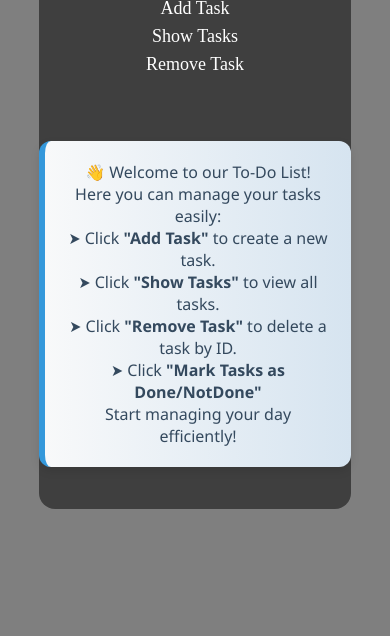
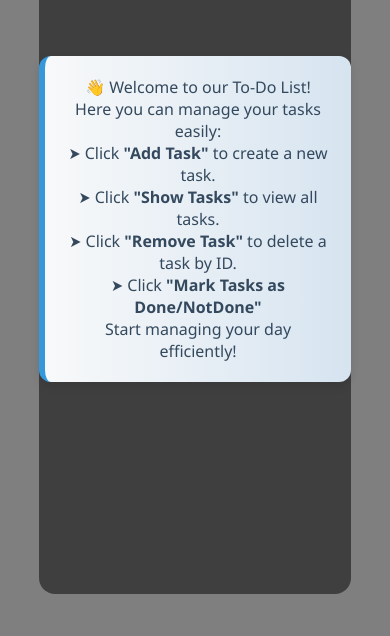
Before and after one commit to Mohsin9092/Todo-List, a plain HTML site: page index.html in a window 390 px wide. Shown: the part 208-844 px from the top of the page. Drawn offline with Linux system fonts and the light colour scheme.

Commit message:
Update style2.css

```diff
--- a/style2.css
+++ b/style2.css
@@ -119,7 +119,7 @@ li a:hover {
     }
     .container1 {
         font-size: 35px;
-        height: 70vh;
+        height: 90vh;
     }
      .input{
         width: 80%;
@@ -133,7 +133,7 @@ li a:hover {
     }
     .container1 {
         font-size: 33px;
-        height: 70vh;
+        height: 90vh;
     }
      .input{
         width: 80%;
@@ -149,7 +149,7 @@ li a:hover {
     }
     .container1 {
         font-size: 25px;
-        height: 70vh;
+        height: 90vh;
     }
     .input{
         width: 80%;
@@ -165,7 +165,7 @@ li a:hover {
     }
     .container1 {
         font-size: 25px;
-        height: 70vh;
+        height: 90vh;
     }
     .input{
         width: 80%;
```
